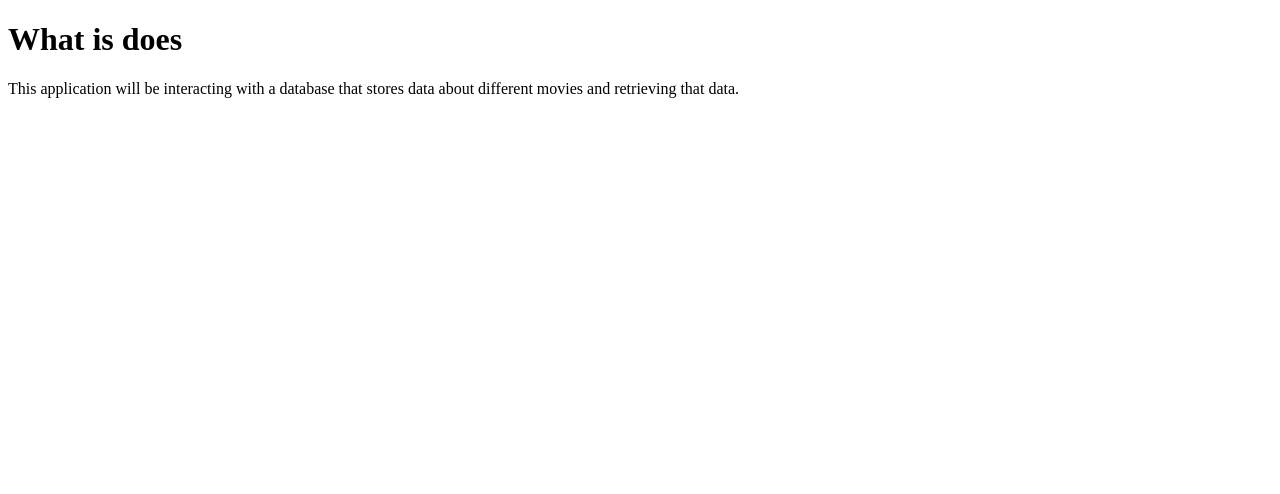
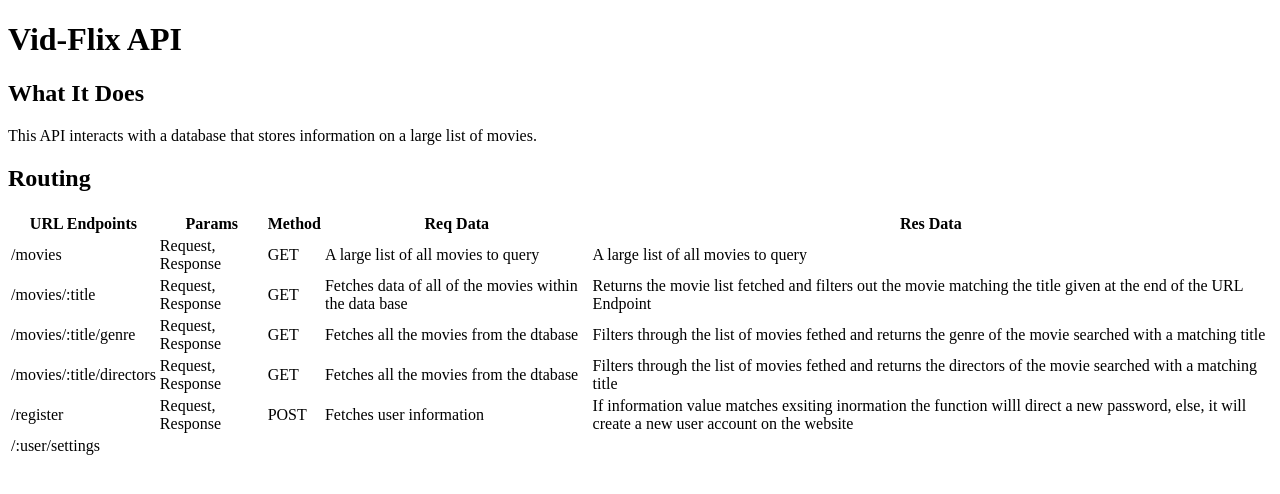
Before and after one commit to RyanLarge13/My-Flix, a website: page public/documentation.html in a window 1280 px wide. Drawn offline with Linux system fonts and the light colour scheme.

Commit message:
Updating documentation html by implementing a table for url endpoints

```diff
--- a/public/documentation.html
+++ b/public/documentation.html
@@ -7,7 +7,60 @@
     <title>My first API</title>
 </head>
 <body>
-    <h1>What is does</h1>
-    <p>This application will be interacting with a database that stores data about different movies and retrieving that data.</p>
+    <h1>Vid-Flix API</h1>
+
+    <h2>What It Does</h2>
+    <p>This API interacts with a database that stores information on a large list of movies.</p>
+
+    <h2>Routing</h2>
+    <table>
+        <tr>
+            <th>URL Endpoints</th>
+            <th>Params</th>
+            <th>Method</th>
+            <th>Req Data</th>
+            <th>Res Data</th>
+        </tr>
+        <tr>
+            <td>/movies</td>
+            <td>Request, Response</td>
+            <td>GET</td>
+            <td>A large list of all movies to query</td>
+            <td>A large list of all movies to query</td>
+        </tr>
+        <tr>
+            <td>/movies/:title</td>
+            <td>Request, Response</td>
+            <td>GET</td>
+            <td>Fetches data of all of the movies within the data base</td>
+            <td>Returns the movie list fetched and filters out the movie matching the title given at the end of the URL Endpoint</td>
+        </tr>
+        <tr>
+            <td>/movies/:title/genre</td>
+            <td>Request, Response</td>
+            <td>GET</td>
+            <td>Fetches all the movies from the dtabase</td>
+            <td>Filters through the list of movies fethed and returns the genre of the movie searched with a matching title</td>
+        </tr>
+        <tr>
+            <td>/movies/:title/directors</td>
+            <td>Request, Response</td>
+            <td>GET</td>
+            <td>Fetches all the movies from the dtabase</td>
+            <td>Filters through the list of movies fethed and returns the directors of the movie searched with a matching title</td>
+        </tr>
+        <tr>
+            <td>/register</td>
+            <td>Request, Response</td>
+            <td>POST</td>
+            <td>Fetches user information</td>
+            <td>If information value matches exsiting inormation the function willl direct a new password, else, it will create a new user account on the website</td>
+        </tr>
+        <tr>
+            <td>/:user/settings</td>
+            <td></td>
+        </tr>
+    </table>
+
 </body>
 </html>
```
Also changed, not shown: index.js (+4 -4 lines), Postman Images/deletingUserProfile.png (added).
